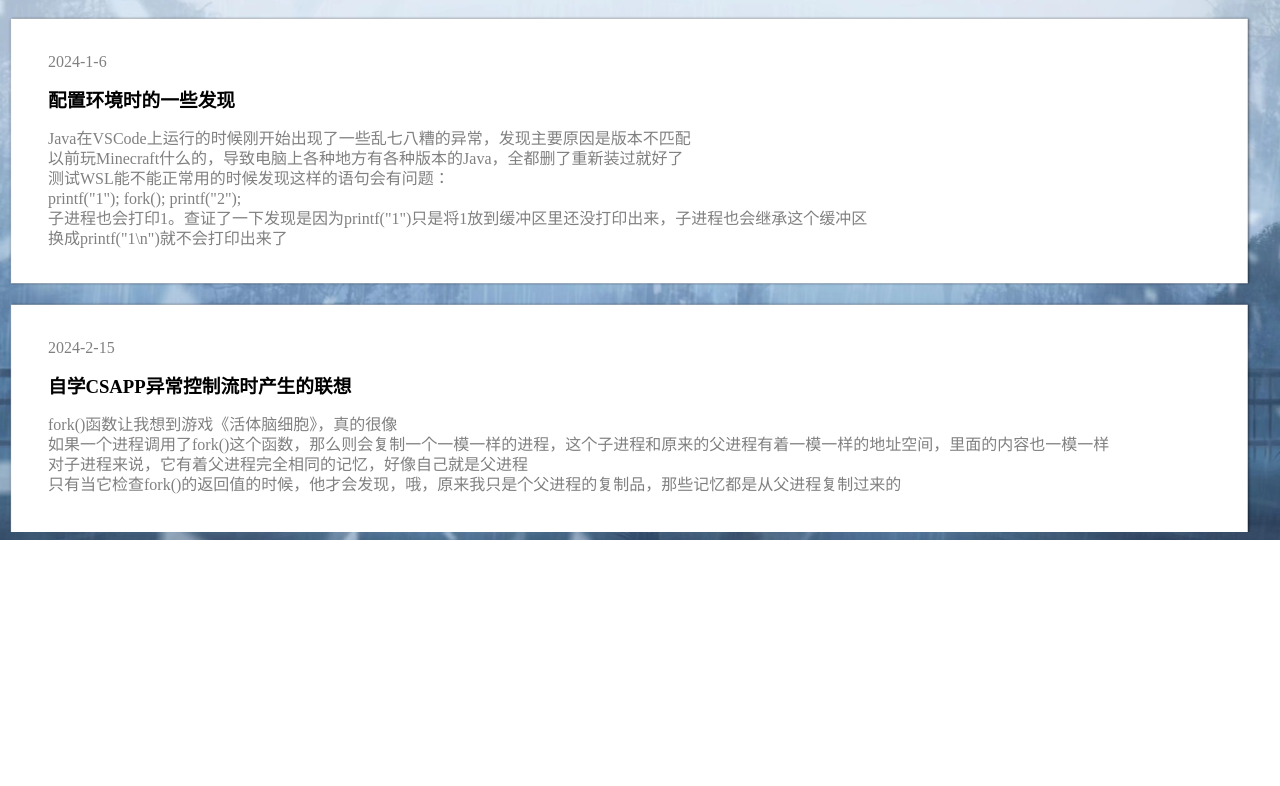
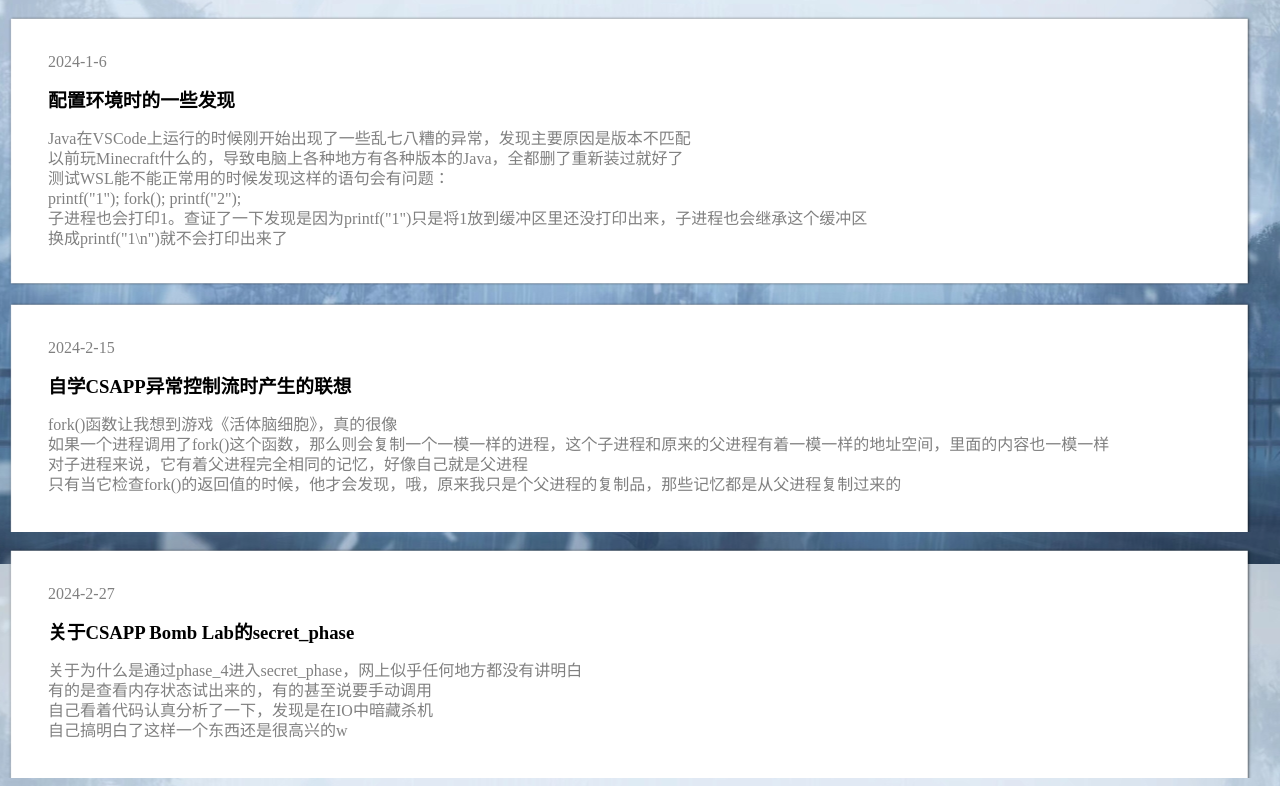
Before and after one commit to smallerstar/smallerstar.github.io, a plain HTML site: page sub-site/mywords.html in a window 1280 px wide. Shown: the part 1036-1822 px from the top of the page. Before the commit the page ends 1576 px from the top, so only its background shows below. Drawn offline with Linux system fonts and the light colour scheme; a web font is replaced by a local one.

Commit message:
Add files via upload

```diff
--- a/sub-site/mywords.html
+++ b/sub-site/mywords.html
@@ -75,5 +75,16 @@
             </p>
         </div>
 
+        <div class="mywords" style="height: 230px; background-size: 100% 270px;">
+            <p><br></p>
+            <div id="date-and-context">2024-2-27</div>
+            <h3>关于CSAPP Bomb Lab的secret_phase</h3>
+            <p id="date-and-context">关于为什么是通过phase_4进入secret_phase，网上似乎任何地方都没有讲明白
+                <br>有的是查看内存状态试出来的，有的甚至说要手动调用
+                <br>自己看着代码认真分析了一下，发现是在IO中暗藏杀机
+                <br>自己搞明白了这样一个东西还是很高兴的w
+            </p>
+        </div>
+
     </body>
 </html>
```
